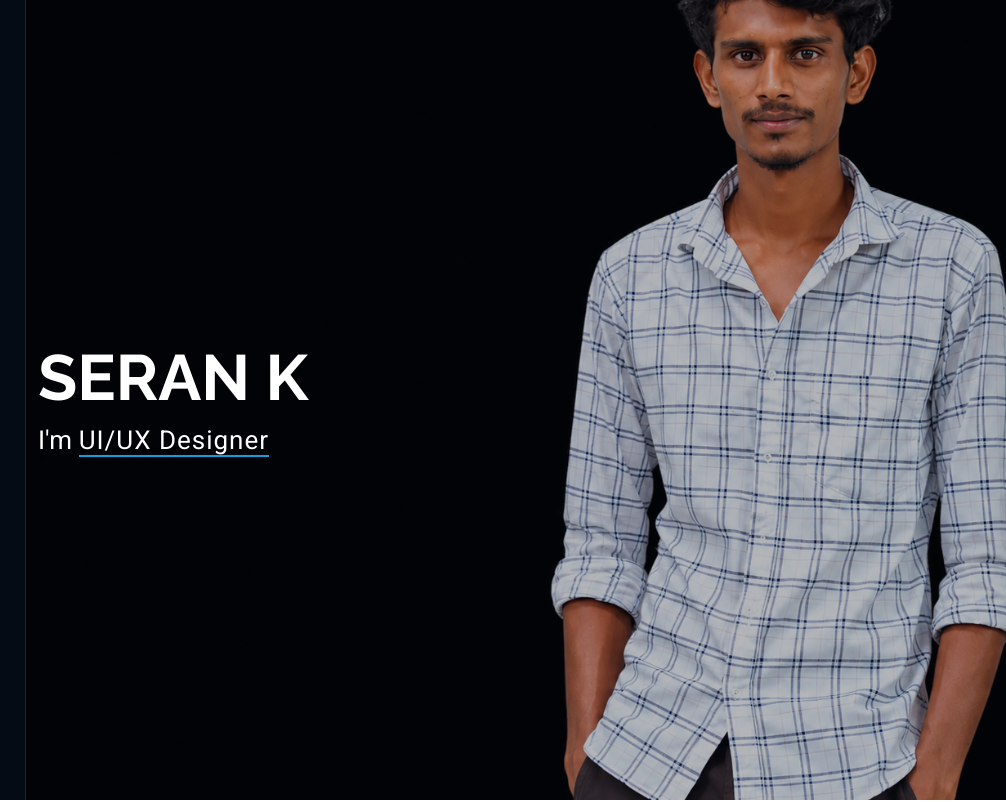
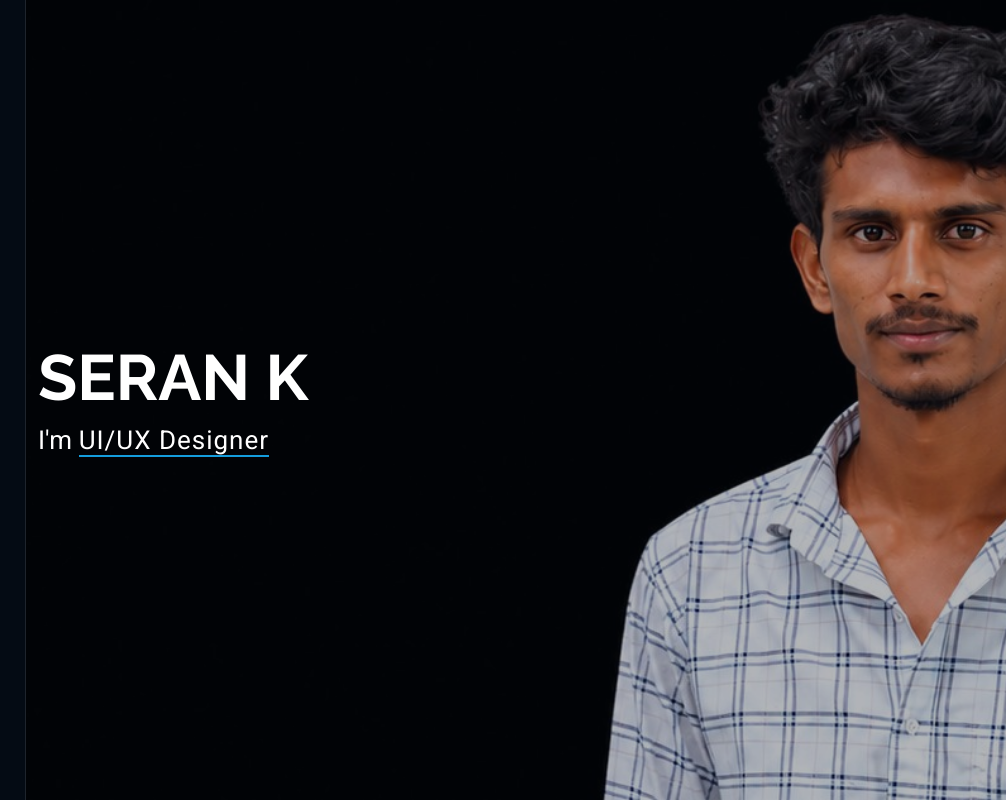
Before and after one commit to seran2502/iPortfolio-v1.0.0, a plain HTML site: page index.html in a window 1280 px wide. Shown: the top 802 px of the page, 274-1280 px from the left. Drawn offline with Linux system fonts and the light colour scheme.

Commit message:
Use new home page banner

```diff
--- a/index.html
+++ b/index.html
@@ -74,7 +74,7 @@
     <!-- Hero Section -->
     <section id="hero" class="hero section dark-background">
 
-      <img src="assets/img/banner01.webp" alt="SERAN K — UI/UX Designer" data-aos="fade-in" class="hero-banner">
+      <img src="assets/img/banner02.jpg" alt="SERAN K — UI/UX Designer" data-aos="fade-in" class="hero-banner">
 
       <div class="container" data-aos="fade-up" data-aos-delay="100">
         <h2>SERAN K</h2>
```
Also changed, not shown: assets/img/banner02.jpg (added).
